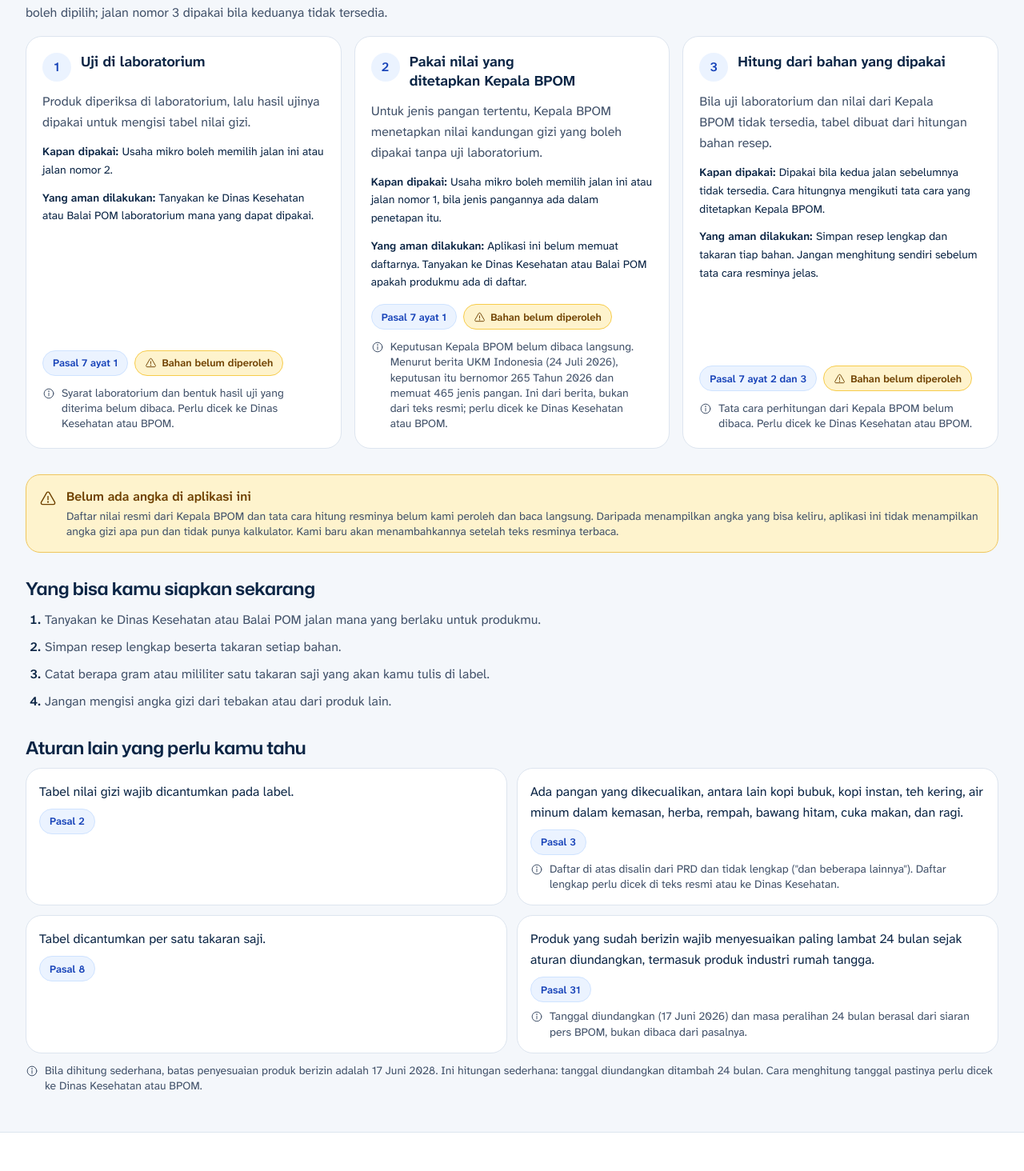
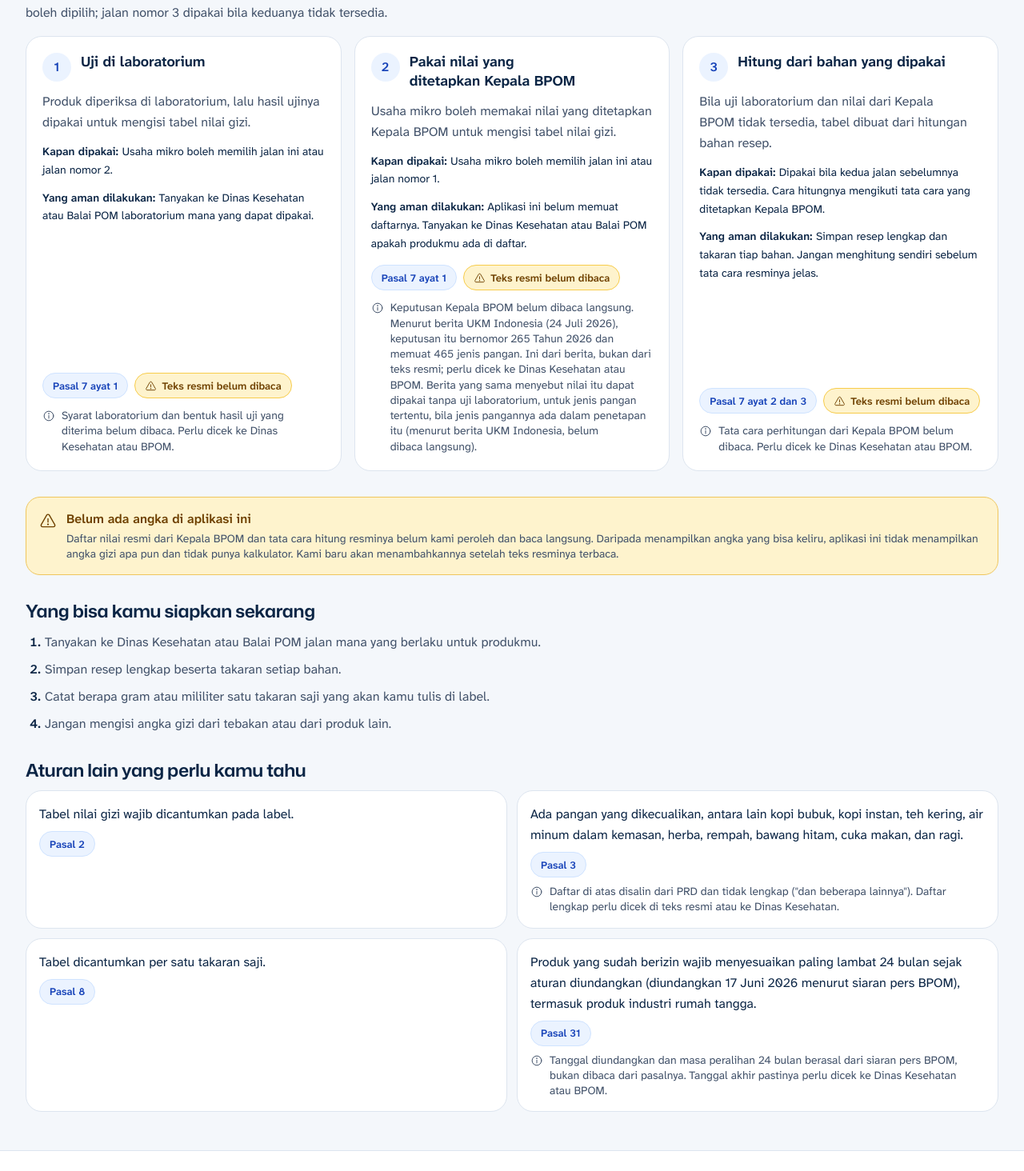
Before and after one commit to astrorehan/tilik-label, a Next.js app: page /nilai-gizi in a window 1280 px wide. Shown: the part 366-1830 px from the top of the page at 80% size. Built offline with nearby package versions, Linux system fonts and the light colour scheme.

Commit message:
fix: rapikan jalan nomor 2 nilai gizi, hapus tanggal turunan, pindahkan langkah aman ke domain

```diff
--- a/src/app/nilai-gizi/page.tsx
+++ b/src/app/nilai-gizi/page.tsx
@@ -28,7 +28,8 @@ export default function NilaiGiziPage() {
             </p>
           </div>
           <ButtonLink href={OFFICIAL_TEXT} size="md" icon="external" variant="secondary" target="_blank" rel="noopener noreferrer">
-            Baca teks resmi
+            Baca teks resmi (PDF)
+            <span className="sr-only"> (membuka tab baru)</span>
           </ButtonLink>
         </header>
 
--- a/src/components/gizi/NutritionGuide.tsx
+++ b/src/components/gizi/NutritionGuide.tsx
@@ -3,19 +3,11 @@ import {
   NUTRITION_FACTS,
   NUTRITION_PATHS,
   NUTRITION_REGULATION,
-  nutritionDeadline,
+  NUTRITION_NO_NUMBERS,
+  NUTRITION_SAFE_STEPS,
 } from '@/domain/nutritionGuide';
 
-const SAFE_STEPS = [
-  'Tanyakan ke Dinas Kesehatan atau Balai POM jalan mana yang berlaku untuk produkmu.',
-  'Simpan resep lengkap beserta takaran setiap bahan.',
-  'Catat berapa gram atau mililiter satu takaran saji yang akan kamu tulis di label.',
-  'Jangan mengisi angka gizi dari tebakan atau dari produk lain.',
-];
-
 export function NutritionGuide() {
-  const deadline = nutritionDeadline();
-
   return (
     <div className="space-y-8">
       <section aria-labelledby="tiga-jalan" className="space-y-4">
@@ -54,7 +46,7 @@ export function NutritionGuide() {
                 <div className="mt-auto flex flex-wrap gap-2 pt-1">
                   <Pill tone="info">{path.article}</Pill>
                   <Pill tone="warning" icon="warning">
-                    Bahan belum diperoleh
+                    Teks resmi belum dibaca
                   </Pill>
                 </div>
                 <SourceNote>{path.sourceNote}</SourceNote>
@@ -64,13 +56,8 @@ export function NutritionGuide() {
         </ol>
       </section>
 
-      <Notice tone="warning" title="Belum ada angka di aplikasi ini">
-        <p>
-          Daftar nilai resmi dari Kepala BPOM dan tata cara hitung resminya belum kami peroleh dan
-          baca langsung. Daripada menampilkan angka yang bisa keliru, aplikasi ini tidak menampilkan
-          angka gizi apa pun dan tidak punya kalkulator. Kami baru akan menambahkannya setelah
-          teks resminya terbaca.
-        </p>
+      <Notice tone="warning" title={NUTRITION_NO_NUMBERS.title}>
+        <p>{NUTRITION_NO_NUMBERS.text}</p>
       </Notice>
 
       <section aria-labelledby="langkah-aman" className="space-y-3">
@@ -78,7 +65,7 @@ export function NutritionGuide() {
           Yang bisa kamu siapkan sekarang
         </h2>
         <ol className="max-w-2xl list-decimal space-y-2 pl-6 leading-relaxed text-ink-2 marker:font-semibold marker:text-ink">
-          {SAFE_STEPS.map((step) => (
+          {NUTRITION_SAFE_STEPS.map((step) => (
             <li key={step}>{step}</li>
           ))}
         </ol>
@@ -101,10 +88,6 @@ export function NutritionGuide() {
             </li>
           ))}
         </ul>
-        <SourceNote>
-          Bila dihitung sederhana, batas penyesuaian produk berizin adalah {deadline.text}.{' '}
-          {deadline.caveat}
-        </SourceNote>
       </section>
     </div>
   );
--- a/src/domain/nutritionGuide.ts
+++ b/src/domain/nutritionGuide.ts
@@ -42,14 +42,14 @@ export const NUTRITION_PATHS: readonly NutritionPath[] = [
     nomor: 2,
     title: 'Pakai nilai yang ditetapkan Kepala BPOM',
     summary:
-      'Untuk jenis pangan tertentu, Kepala BPOM menetapkan nilai kandungan gizi yang boleh dipakai tanpa uji laboratorium.',
-    when: 'Usaha mikro boleh memilih jalan ini atau jalan nomor 1, bila jenis pangannya ada dalam penetapan itu.',
+      'Usaha mikro boleh memakai nilai yang ditetapkan Kepala BPOM untuk mengisi tabel nilai gizi.',
+    when: 'Usaha mikro boleh memilih jalan ini atau jalan nomor 1.',
     caution:
       'Aplikasi ini belum memuat daftarnya. Tanyakan ke Dinas Kesehatan atau Balai POM apakah produkmu ada di daftar.',
     article: 'Pasal 7 ayat 1',
     sourceStatus: 'belum-diperoleh',
     sourceNote:
-      'Keputusan Kepala BPOM belum dibaca langsung. Menurut berita UKM Indonesia (24 Juli 2026), keputusan itu bernomor 265 Tahun 2026 dan memuat 465 jenis pangan. Ini dari berita, bukan dari teks resmi; perlu dicek ke Dinas Kesehatan atau BPOM.',
+      'Keputusan Kepala BPOM belum dibaca langsung. Menurut berita UKM Indonesia (24 Juli 2026), keputusan itu bernomor 265 Tahun 2026 dan memuat 465 jenis pangan. Ini dari berita, bukan dari teks resmi; perlu dicek ke Dinas Kesehatan atau BPOM. Berita yang sama menyebut nilai itu dapat dipakai tanpa uji laboratorium, untuk jenis pangan tertentu, bila jenis pangannya ada dalam penetapan itu (menurut berita UKM Indonesia, belum dibaca langsung).',
   },
   {
     id: 'hitungan-bahan',
@@ -94,45 +94,20 @@ export const NUTRITION_FACTS: readonly NutritionFact[] = [
   },
   {
     id: 'G-06',
-    text: 'Produk yang sudah berizin wajib menyesuaikan paling lambat 24 bulan sejak aturan diundangkan, termasuk produk industri rumah tangga.',
+    text: 'Produk yang sudah berizin wajib menyesuaikan paling lambat 24 bulan sejak aturan diundangkan (diundangkan 17 Juni 2026 menurut siaran pers BPOM), termasuk produk industri rumah tangga.',
     article: 'Pasal 31',
-    note: 'Tanggal diundangkan (17 Juni 2026) dan masa peralihan 24 bulan berasal dari siaran pers BPOM, bukan dibaca dari pasalnya.',
+    note: 'Tanggal diundangkan dan masa peralihan 24 bulan berasal dari siaran pers BPOM, bukan dibaca dari pasalnya. Tanggal akhir pastinya perlu dicek ke Dinas Kesehatan atau BPOM.',
   },
 ];
 
-export const NUTRITION_PROMULGATED = { year: 2026, month: 6, day: 17 } as const;
-export const NUTRITION_TRANSITION_MONTHS = 24;
-
-const MONTH_NAMES = [
-  'Januari',
-  'Februari',
-  'Maret',
-  'April',
-  'Mei',
-  'Juni',
-  'Juli',
-  'Agustus',
-  'September',
-  'Oktober',
-  'November',
-  'Desember',
+export const NUTRITION_SAFE_STEPS: readonly string[] = [
+  'Tanyakan ke Dinas Kesehatan atau Balai POM jalan mana yang berlaku untuk produkmu.',
+  'Simpan resep lengkap beserta takaran setiap bahan.',
+  'Catat berapa gram atau mililiter satu takaran saji yang akan kamu tulis di label.',
+  'Jangan mengisi angka gizi dari tebakan atau dari produk lain.',
 ];
 
-export interface NutritionDeadline {
-  /** Contoh: "17 Juni 2028". */
-  text: string;
-  caveat: string;
-}
-
-/** Batas penyesuaian: tanggal diundangkan ditambah masa peralihan, sebagai teks. */
-export function nutritionDeadline(): NutritionDeadline {
-  const { year, month, day } = NUTRITION_PROMULGATED;
-  const index = month - 1 + NUTRITION_TRANSITION_MONTHS;
-  const endYear = year + Math.floor(index / 12);
-  const endMonth = index % 12;
-  return {
-    text: `${day} ${MONTH_NAMES[endMonth]} ${endYear}`,
-    caveat:
-      'Ini hitungan sederhana: tanggal diundangkan ditambah 24 bulan. Cara menghitung tanggal pastinya perlu dicek ke Dinas Kesehatan atau BPOM.',
-  };
-}
+export const NUTRITION_NO_NUMBERS = {
+  title: 'Belum ada angka di aplikasi ini',
+  text: 'Daftar nilai resmi dari Kepala BPOM dan tata cara hitung resminya belum kami peroleh dan baca langsung. Daripada menampilkan angka yang bisa keliru, aplikasi ini tidak menampilkan angka gizi apa pun dan tidak punya kalkulator. Kami baru akan menambahkannya setelah teks resminya terbaca.',
+} as const;
```
Also changed, not shown: 1 other file (tests, documents, lock files or other folders).
